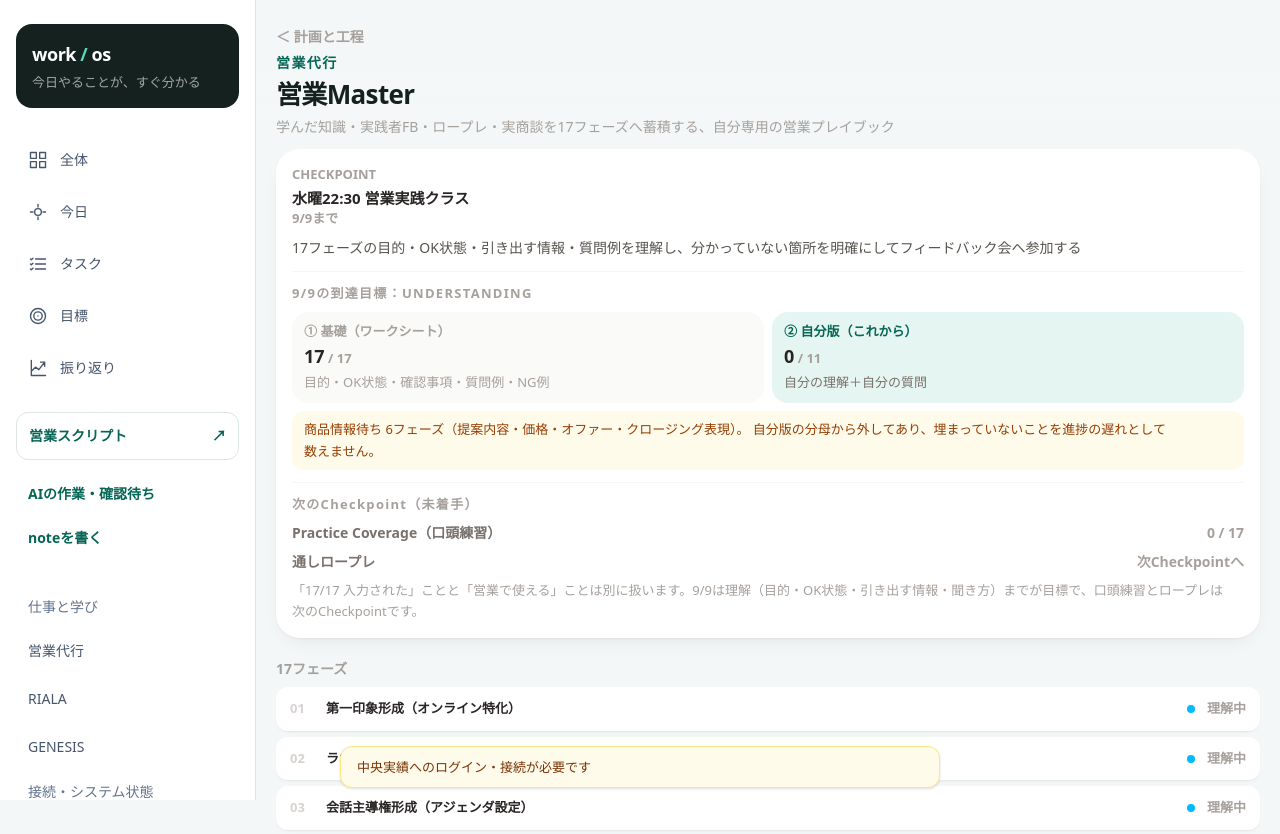
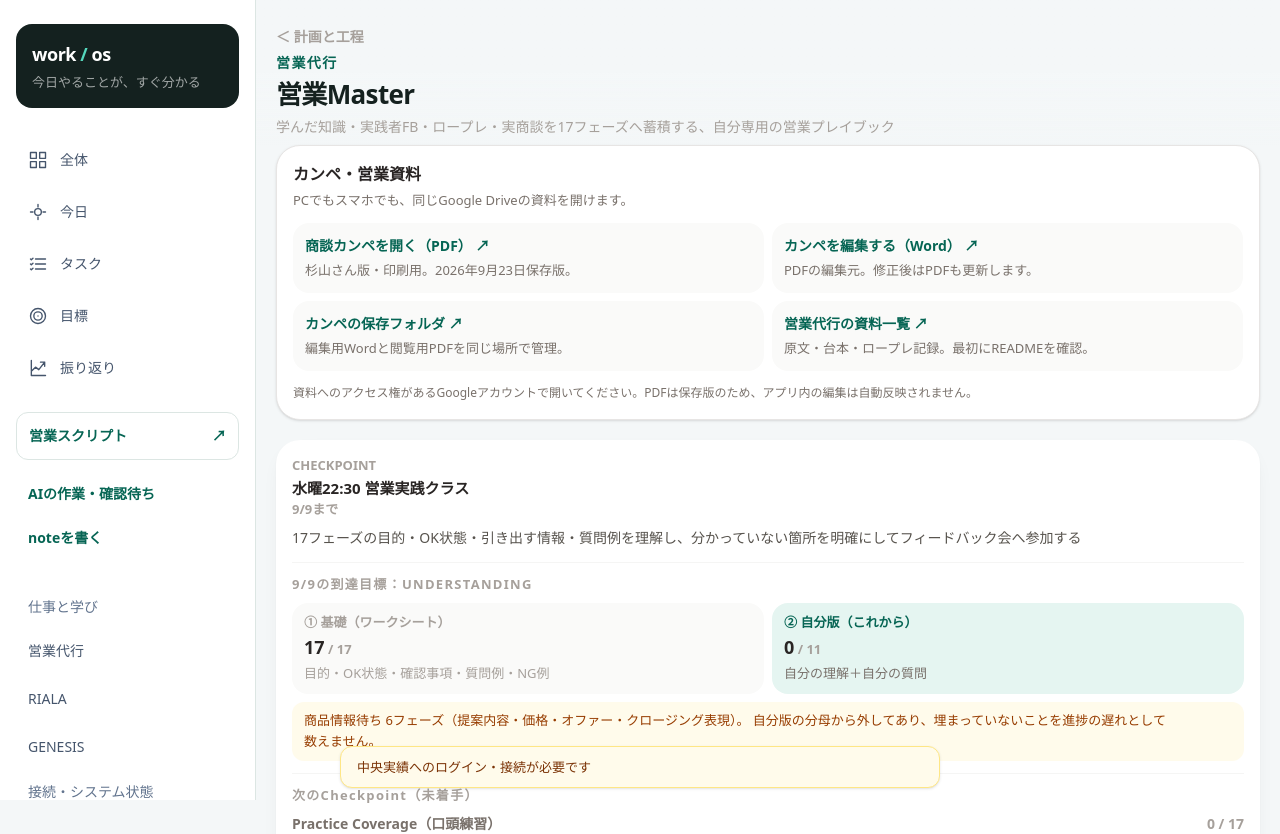
Before and after one commit to kotorinu/kotorinu-s-projects, a Next.js app: page /sales-master in a window 1280 px wide. Shown: the top 834 px of the page. Built offline with nearby package versions, Linux system fonts and the light colour scheme; no server answers.

Commit message:
Add shared Drive PDF and document links to sales areas

```diff
--- a/app/sales-master/page.tsx
+++ b/app/sales-master/page.tsx
@@ -2,6 +2,7 @@
 
 import { useState } from "react";
 import Link from "next/link";
+import SalesResources from "@/components/SalesResources";
 import { roleplayFeedback, salesPhases, salesSprint } from "@/lib/dummy-data";
 import { formatMd } from "@/lib/date";
 import { computeSprintProgress, masteryStatusLabel, phaseCoverage } from "@/lib/sales";
@@ -38,6 +39,8 @@ export default function SalesMasterPage() {
           学んだ知識・実践者FB・ロープレ・実商談を17フェーズへ蓄積する、自分専用の営業プレイブック
         </p>
       </header>
+
+      <div className="px-5 pb-4"><SalesResources /></div>
 
       <section className="mx-5 mt-1 rounded-3xl bg-white p-4 shadow-[0_1px_2px_rgba(0,0,0,0.04),0_8px_24px_-12px_rgba(0,0,0,0.12)]">
         <p className="text-[13px] font-bold text-stone-400">CHECKPOINT</p>
--- a/components/AreaHomeView.tsx
+++ b/components/AreaHomeView.tsx
@@ -4,6 +4,7 @@ import { useWork } from "@/lib/work/client";
 import { useState } from "react";
 import { useMemo } from "react";
 import Link from "next/link";
+import SalesResources from "@/components/SalesResources";
 import { allGapItems, blockers, capabilities, monthEndStates, outcomeMilestones, salesVideoLibrary, salesPhases, weeklyReadings } from "@/lib/dummy-data";
 import BlockerPanel from "@/components/BlockerPanel";
 import CapabilityMap from "@/components/CapabilityMap";
@@ -142,6 +143,8 @@ export default function AreaHomeView({ slug }: { slug: string }) {
           </p>
         )}
       </header>
+
+      {profile.area === "営業代行" && <div className="px-5 pb-4"><SalesResources /></div>}
 
       <div className="lg:grid lg:grid-cols-[1fr_340px] lg:gap-5 lg:px-5">
         <div className="flex flex-col gap-2.5 px-5 lg:px-0">
--- /dev/null
+++ b/components/SalesResources.tsx
@@ -0,0 +1,29 @@
+import { salesResources } from "@/lib/salesResources";
+
+export default function SalesResources() {
+  return (
+    <section aria-label="営業代行の資料" className="rounded-3xl border border-stone-200 bg-white p-4 shadow-sm">
+      <h2 className="text-[16px] font-black text-stone-800">カンペ・営業資料</h2>
+      <p className="mt-1 text-[13px] leading-relaxed text-stone-500">
+        PCでもスマホでも、同じGoogle Driveの資料を開けます。
+      </p>
+      <div className="mt-3 grid gap-2 sm:grid-cols-2">
+        {salesResources.map((resource) => (
+          <a
+            key={resource.href}
+            href={resource.href}
+            target="_blank"
+            rel="noopener noreferrer"
+            className="block rounded-2xl bg-stone-50 p-3 transition-colors hover:bg-stone-100 focus-visible:outline-2 focus-visible:outline-offset-2 focus-visible:outline-stone-600"
+          >
+            <span className="block text-[14px] font-bold text-accent-dark">{resource.label} ↗</span>
+            <span className="mt-1 block text-[13px] leading-relaxed text-stone-500">{resource.description}</span>
+          </a>
+        ))}
+      </div>
+      <p className="mt-3 text-[12px] leading-relaxed text-stone-500">
+        資料へのアクセス権があるGoogleアカウントで開いてください。PDFは保存版のため、アプリ内の編集は自動反映されません。
+      </p>
+    </section>
+  );
+}
--- /dev/null
+++ b/lib/salesResources.ts
@@ -0,0 +1,23 @@
+// Google Drive metadata verified on 2026-09-24. Keep Drive permissions unchanged.
+export const salesResources = [
+  {
+    label: "商談カンペを開く（PDF）",
+    description: "杉山さん版・印刷用。2026年9月23日保存版。",
+    href: "https://drive.google.com/file/d/141I-qFPelI5UHKpPksevEn3jzcA0kYps/view?usp=drivesdk",
+  },
+  {
+    label: "カンペを編集する（Word）",
+    description: "PDFの編集元。修正後はPDFも更新します。",
+    href: "https://docs.google.com/document/d/17jz_JhYkaVRbJMrLlPR_FnnQShJBjpD5/edit?usp=drivesdk&ouid=118134500875638214101&rtpof=true&sd=true",
+  },
+  {
+    label: "カンペの保存フォルダ",
+    description: "編集用Wordと閲覧用PDFを同じ場所で管理。",
+    href: "https://drive.google.com/drive/folders/1EHM-FMSBl6JcWJgGSdIh7R4mXxgM-kZP",
+  },
+  {
+    label: "営業代行の資料一覧",
+    description: "原文・台本・ロープレ記録。最初にREADMEを確認。",
+    href: "https://drive.google.com/drive/folders/1Nbbv_zOmk0bl-gWo5xrXrPR3z-9Tec0f",
+  },
+] as const;
```
Also changed, not shown: 1 other file (tests, documents, lock files or other folders).
